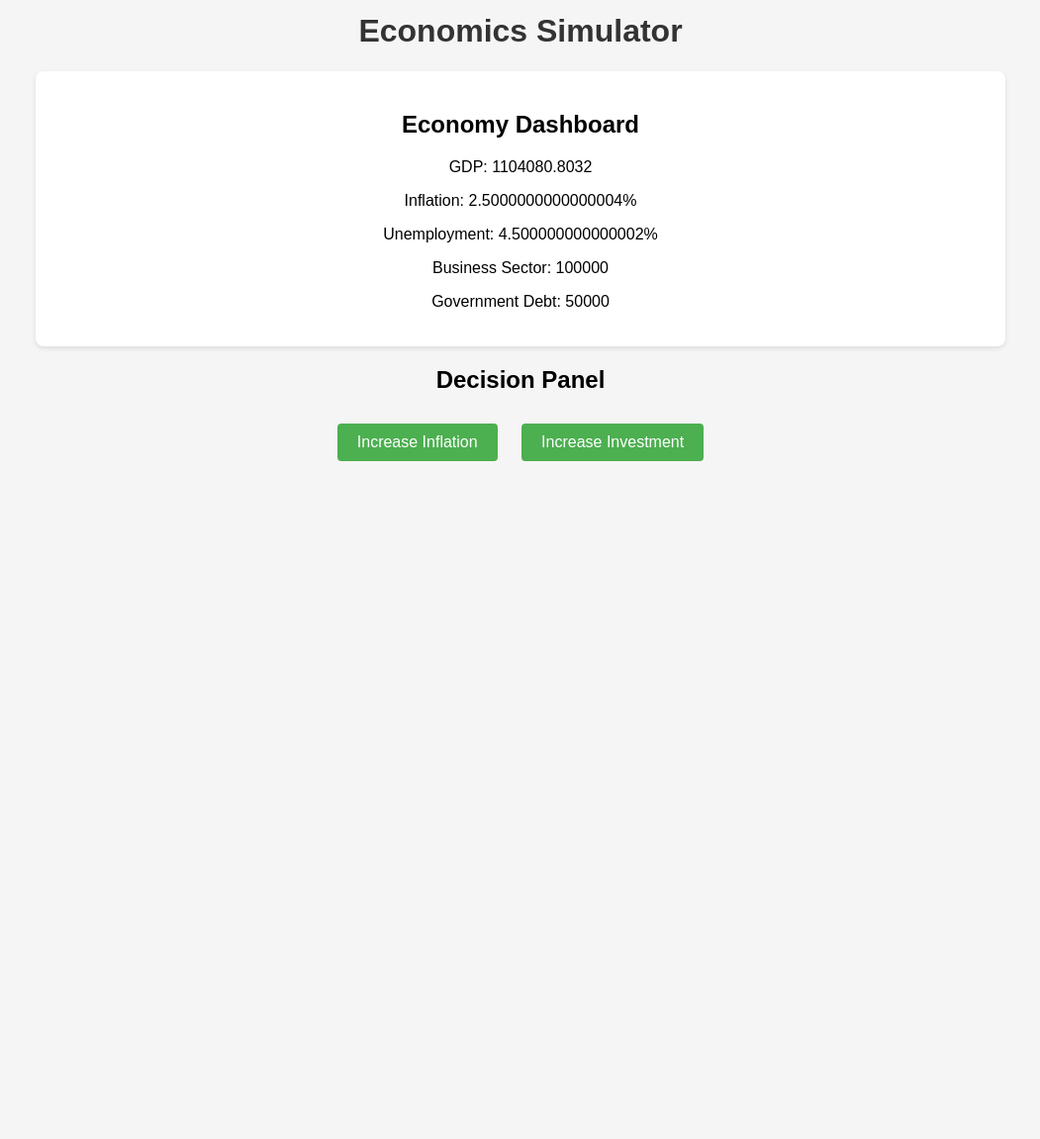
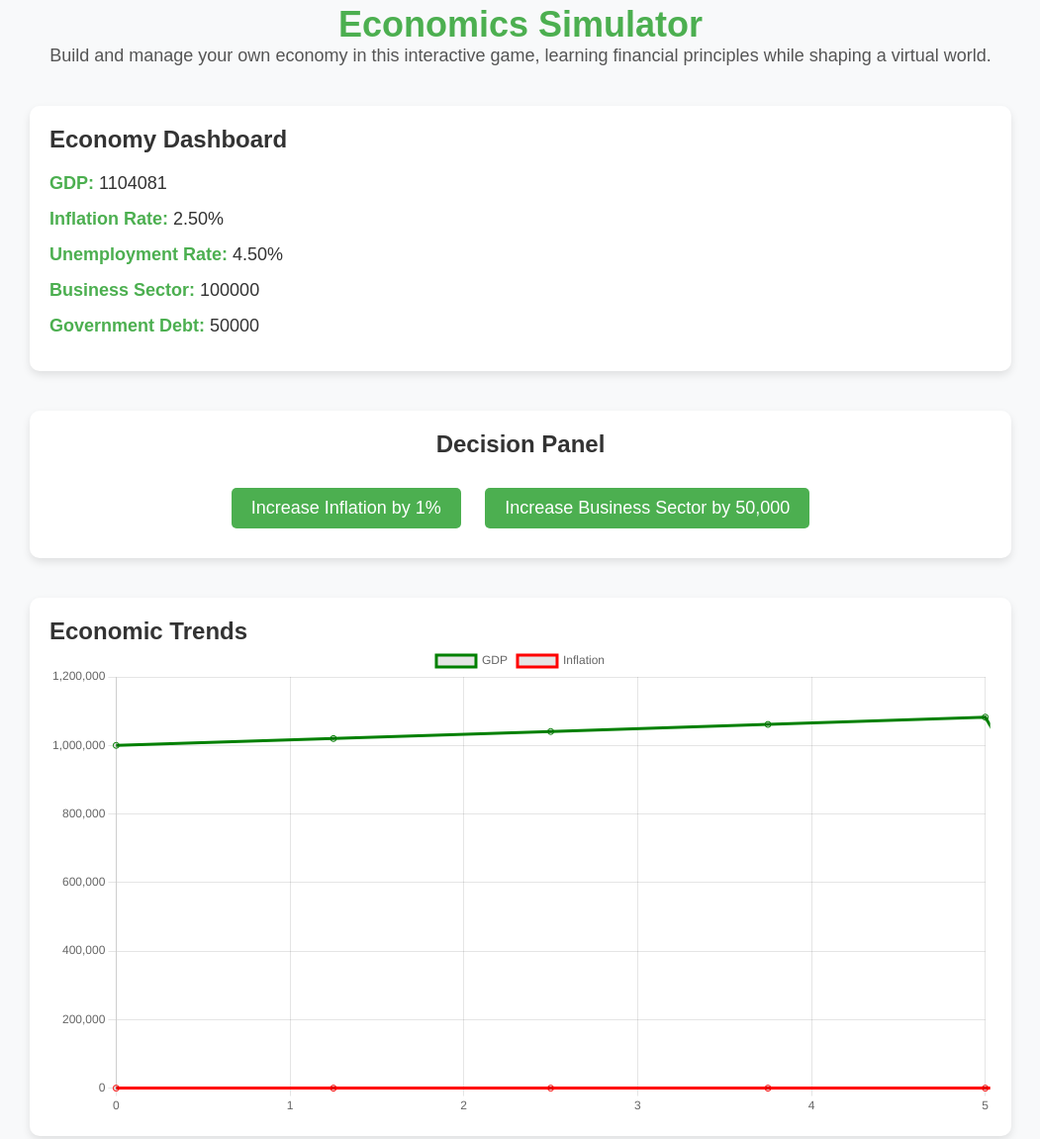
Before and after one commit to Anu005197/EconoSim, a plain HTML site: page index.html in a window 1280 px wide. Shown: the part 36-1187 px from the top of the page at 99% size, without its empty margins (114-1165 px from the left). Before the commit the page ends 800 px from the top, so only its background shows below. Drawn offline with nearby package versions, Linux system fonts and the light colour scheme.

Commit message:
Updated app design and added interactive features

```diff
--- a/app.js
+++ b/app.js
@@ -9,11 +9,11 @@ let economy = {
 
 // Update the Dashboard UI with the current economy state
 function updateDashboard() {
-    document.getElementById('gdp').textContent = `GDP: ${economy.gdp}`;
-    document.getElementById('inflation').textContent = `Inflation: ${economy.inflation}%`;
-    document.getElementById('unemployment').textContent = `Unemployment: ${economy.unemployment}%`;
-    document.getElementById('businessSector').textContent = `Business Sector: ${economy.businessSector}`;
-    document.getElementById('governmentDebt').textContent = `Government Debt: ${economy.governmentDebt}`;
+    document.getElementById('gdp').textContent = economy.gdp.toFixed(0);
+    document.getElementById('inflation').textContent = economy.inflation.toFixed(2) + "%";
+    document.getElementById('unemployment').textContent = economy.unemployment.toFixed(2) + "%";
+    document.getElementById('businessSector').textContent = economy.businessSector.toFixed(0);
+    document.getElementById('governmentDebt').textContent = economy.governmentDebt.toFixed(0);
 }
 
 // Simulate economic changes
@@ -21,6 +21,35 @@ function simulateEconomy() {
     economy.gdp *= 1.02; // Simulate 2% GDP growth
     economy.inflation += 0.1; // Increase inflation by 0.1%
     economy.unemployment -= 0.1; // Decrease unemployment by 0.1%
+}
+
+// Setup Chart.js
+const ctx = document.getElementById('economicChart').getContext('2d');
+const economicChart = new Chart(ctx, {
+    type: 'line',
+    data: {
+        labels: [0],
+        datasets: [{
+            label: 'GDP',
+            data: [economy.gdp],
+            borderColor: 'green',
+            fill: false,
+        }, {
+            label: 'Inflation',
+            data: [economy.inflation],
+            borderColor: 'red',
+            fill: false,
+        }]
+    }
+});
+
+// Update chart data
+function updateChart() {
+    const time = economicChart.data.labels.length;
+    economicChart.data.labels.push(time);
+    economicChart.data.datasets[0].data.push(economy.gdp);
+    economicChart.data.datasets[1].data.push(economy.inflation);
+    economicChart.update();
 }
 
 // Button Event Listeners
@@ -38,4 +67,5 @@ document.getElementById('increaseInvestment').addEventListener('click', () => {
 setInterval(() => {
     simulateEconomy();
     updateDashboard();
+    updateChart();
 }, 1000); // Update every second
--- a/index.html
+++ b/index.html
@@ -4,30 +4,47 @@
     <meta charset="UTF-8">
     <meta name="viewport" content="width=device-width, initial-scale=1.0">
     <title>Economics Simulator</title>
-    <!-- Link to style.css -->
     <link rel="stylesheet" href="style.css">
+    <script src="https://cdn.jsdelivr.net/npm/chart.js"></script> <!-- Link to Chart.js -->
 </head>
 <body>
     <div class="container">
-        <h1>Economics Simulator</h1>
+        <header>
+            <h1>Economics Simulator</h1>
+            <p>Build and manage your own economy in this interactive game, learning financial principles while shaping a virtual world.</p>
+        </header>
 
         <div class="dashboard">
             <h2>Economy Dashboard</h2>
-            <p id="gdp">GDP: 1000000</p>
-            <p id="inflation">Inflation: 2%</p>
-            <p id="unemployment">Unemployment: 5%</p>
-            <p id="businessSector">Business Sector: 100000</p>
-            <p id="governmentDebt">Government Debt: 50000</p>
+            <div class="dashboard-item">
+                <strong>GDP:</strong> <span id="gdp">1,000,000</span>
+            </div>
+            <div class="dashboard-item">
+                <strong>Inflation Rate:</strong> <span id="inflation">2%</span>
+            </div>
+            <div class="dashboard-item">
+                <strong>Unemployment Rate:</strong> <span id="unemployment">5%</span>
+            </div>
+            <div class="dashboard-item">
+                <strong>Business Sector:</strong> <span id="businessSector">100,000</span>
+            </div>
+            <div class="dashboard-item">
+                <strong>Government Debt:</strong> <span id="governmentDebt">50,000</span>
+            </div>
         </div>
 
         <div class="controls">
             <h2>Decision Panel</h2>
-            <button id="increaseInflation">Increase Inflation</button>
-            <button id="increaseInvestment">Increase Investment</button>
+            <button id="increaseInflation">Increase Inflation by 1%</button>
+            <button id="increaseInvestment">Increase Business Sector by 50,000</button>
+        </div>
+
+        <div class="chart-container">
+            <h2>Economic Trends</h2>
+            <canvas id="economicChart"></canvas>
         </div>
     </div>
 
-    <!-- Link to app.js -->
     <script src="app.js"></script>
 </body>
 </html>
--- a/style.css
+++ b/style.css
@@ -1,49 +1,102 @@
+/* Global styles */
+* {
+    margin: 0;
+    padding: 0;
+    box-sizing: border-box;
+    font-family: 'Arial', sans-serif;
+}
+
 body {
-    font-family: Arial, sans-serif;
-    text-align: center;
-    background-color: #f5f5f5;
-    padding: 20px;
+    background-color: #f8f9fa;
+    color: #333;
+    display: flex;
+    justify-content: center;
+    padding: 40px 20px;
 }
 
 .container {
     width: 80%;
-    margin: 0 auto;
+    max-width: 1200px;
+    margin: auto;
 }
 
-h1 {
+header {
+    text-align: center;
+    margin-bottom: 40px;
+}
+
+header h1 {
+    font-size: 36px;
+    color: #4CAF50;
+}
+
+header p {
+    font-size: 18px;
+    color: #555;
+}
+
+/* Dashboard styles */
+.dashboard {
+    background-color: #fff;
+    border-radius: 10px;
+    padding: 20px;
+    box-shadow: 0 4px 8px rgba(0, 0, 0, 0.1);
+    margin-bottom: 40px;
+}
+
+.dashboard h2 {
+    margin-bottom: 20px;
     color: #333;
 }
 
-.dashboard {
-    background-color: #fff;
-    padding: 20px;
-    margin-bottom: 20px;
-    border-radius: 8px;
-    box-shadow: 0 2px 5px rgba(0, 0, 0, 0.1);
+.dashboard-item {
+    margin: 15px 0;
+    font-size: 18px;
+    color: #333;
 }
 
+.dashboard-item strong {
+    color: #4CAF50;
+}
+
+/* Controls panel styles */
 .controls {
-    margin: 20px 0;
+    background-color: #fff;
+    border-radius: 10px;
+    padding: 20px;
+    box-shadow: 0 4px 8px rgba(0, 0, 0, 0.1);
+    margin-bottom: 40px;
+    text-align: center;
+}
+
+.controls h2 {
+    margin-bottom: 20px;
 }
 
 button {
-    padding: 10px 20px;
-    margin: 10px;
-    font-size: 16px;
-    cursor: pointer;
     background-color: #4CAF50;
     color: white;
+    font-size: 18px;
+    padding: 10px 20px;
     border: none;
-    border-radius: 4px;
+    border-radius: 5px;
+    cursor: pointer;
+    margin: 10px;
+    transition: background-color 0.3s;
 }
 
 button:hover {
     background-color: #45a049;
 }
 
-.chart {
+button:focus {
+    outline: none;
+}
+
+/* Chart container */
+.chart-container {
     background-color: #fff;
+    border-radius: 10px;
     padding: 20px;
-    border-radius: 8px;
-    box-shadow: 0 2px 5px rgba(0, 0, 0, 0.1);
+    box-shadow: 0 4px 8px rgba(0, 0, 0, 0.1);
 }
```
